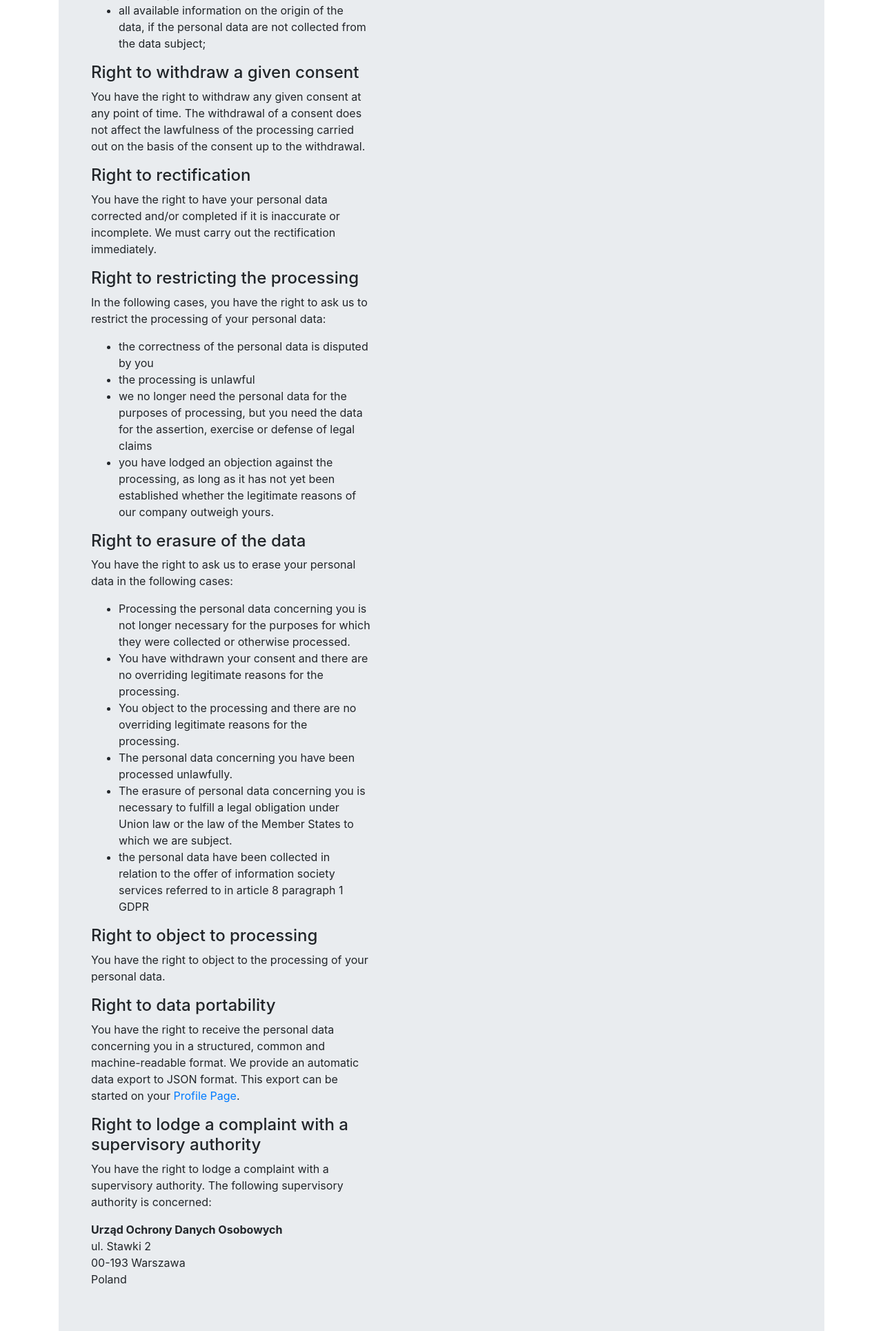
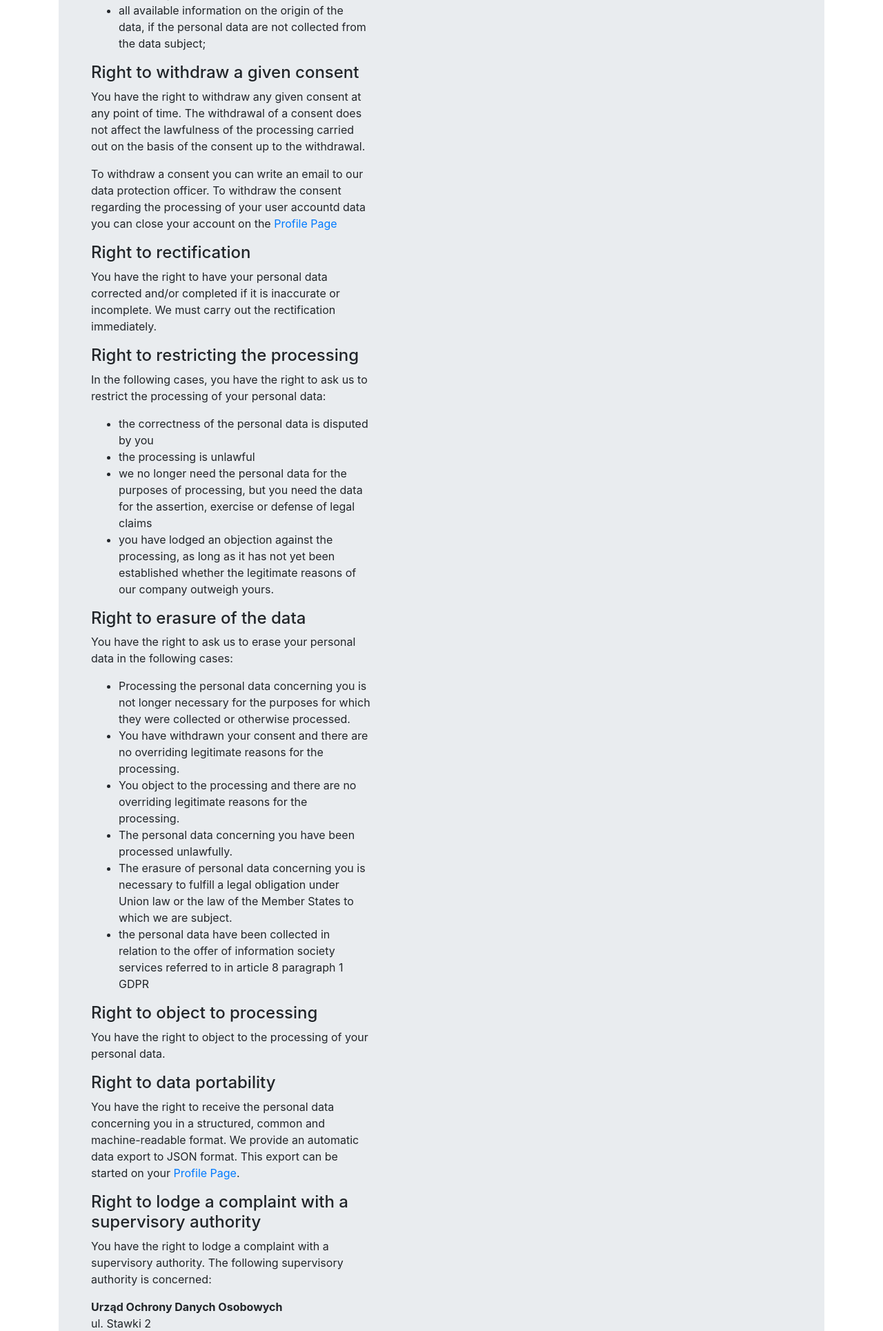
Before and after one commit to chmey/django-giving-blood, a Django app: page /privacy in a window 1280 px wide. Shown: the part 2824-4753 px from the top of the page at 69% size. Run offline with Django 3.2, Linux system fonts and the light colour scheme; some libraries are stand-ins or nearby versions.

Commit message:
Add information regarding withdrawal of consents.

```diff
--- a/web/templates/web/privacy.html
+++ b/web/templates/web/privacy.html
@@ -74,6 +74,9 @@
         <h4>Right to withdraw a given consent</h4>
         <p>You have the right to withdraw any given consent at any point of time. The withdrawal of a consent does not
             affect the lawfulness of the processing carried out on the basis of the consent up to the withdrawal.</p>
+        <p>To withdraw a consent you can write an email to our data protection officer. To withdraw the consent regarding
+            the processing of your user accountd data you can close your account on the
+            <a href="{% url 'profile' %}">Profile Page</a></p>
 
         <h4>Right to rectification</h4>
         <p>You have the right to have your personal data corrected and/or completed if it is inaccurate or incomplete.
```
